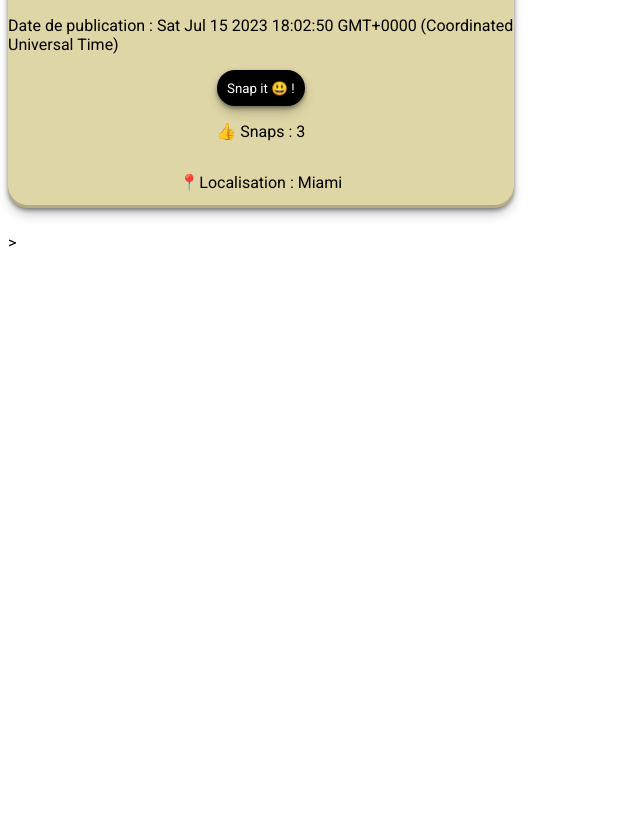
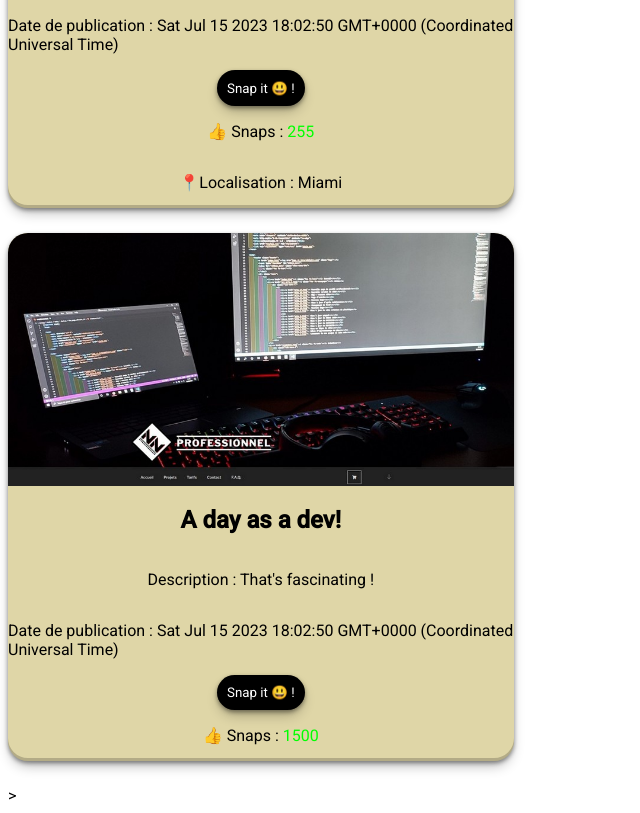
Before and after one commit to Nathannicolle/dev-angular, an Angular app: page / in a window 1280 px wide. Shown: the part 1580-2393 px from the top of the page, without its empty margins (0-640 px from the left). Before the commit the page ends 1840 px from the top, so only its background shows below. Built offline with nearby package versions, Linux system fonts and the light colour scheme.

Commit message:
plus le nombre snaps et élevé plus le texte est vert
grâce à la directive par attribut [ngStyle]

on a donc la composante verte de la méthode css rgb qui s'incrémente avec le nombre de snaps

la limite est que la valeur du vert ne peux dépasser les 255

```diff
--- a/src/app/app.component.ts
+++ b/src/app/app.component.ts
@@ -23,16 +23,23 @@ export class AppComponent implements OnInit {
         description: "That's my first Angular App !",
         imageURL: "https://upload.wikimedia.org/wikipedia/commons/thumb/c/cf/Angular_full_color_logo.svg/640px-Angular_full_color_logo.svg.png",
         creationDate: new Date(),
-        snaps:3
+        snaps:150
       },
       {
         title: "A wonderful app!",
         description: "That's my first Angular App !",
         imageURL: "https://upload.wikimedia.org/wikipedia/commons/thumb/c/cf/Angular_full_color_logo.svg/640px-Angular_full_color_logo.svg.png",
         creationDate: new Date(),
-        snaps: 3,
+        snaps: 255,
         location: "Miami"
-      }
+      },
+      {
+        title: "A day as a dev!",
+        description: "That's fascinating !",
+        imageURL: "/assets/img/bg_site_pro_mini.jpg",
+        creationDate: new Date(),
+        snaps:1500
+      },
     ];
   }
 }
--- a/src/app/face-snap/face-snap.component.html
+++ b/src/app/face-snap/face-snap.component.html
@@ -4,6 +4,8 @@
   <p>Description : {{faceSnap.description}} </p>
   <p>Date de publication : {{faceSnap.creationDate}}</p>
   <button (click)="onSnapClick()">{{txtButton}}</button>
-  <p>👍 Snaps : {{faceSnap.snaps}}</p>
+  <p>👍 Snaps :
+    <span [ngStyle]="{color:'rgb(0,' + faceSnap.snaps + ', 0)'}">{{faceSnap.snaps}}</span>
+  </p>
   <p *ngIf="faceSnap.location">📍Localisation : {{faceSnap.location}}</p>
 </div>
```
